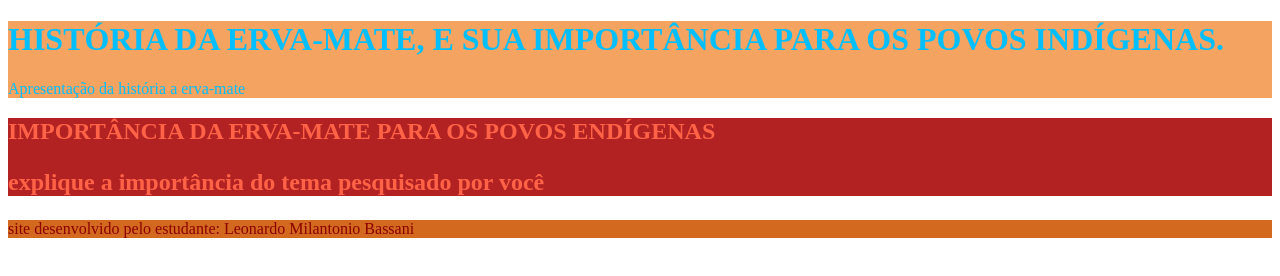
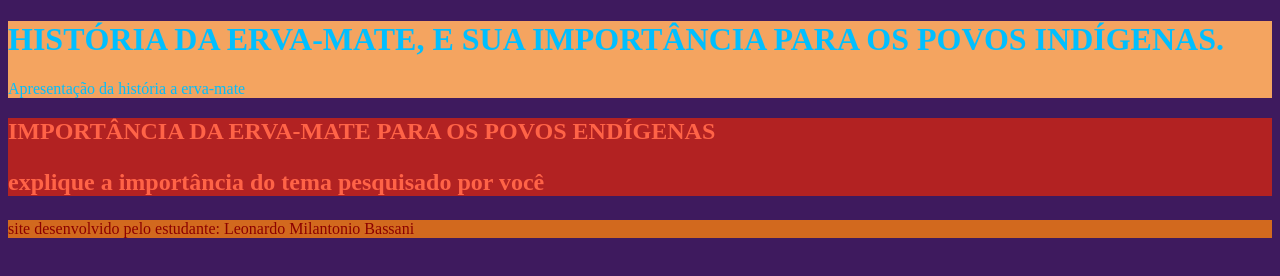
Before and after one commit to leonardomilantoniobassani-ship-it/arte-paranaense, a plain HTML site: page index.html in a window 1280 px wide. Drawn offline with Linux system fonts and the light colour scheme.

Commit message:
adicionei as cores de fundo e nas letras

```diff
--- a/style.css
+++ b/style.css
@@ -1,4 +1,4 @@
-bory{
+body{
     background-color: #3E1A5E;
     color: #E6D643;
 }
```
